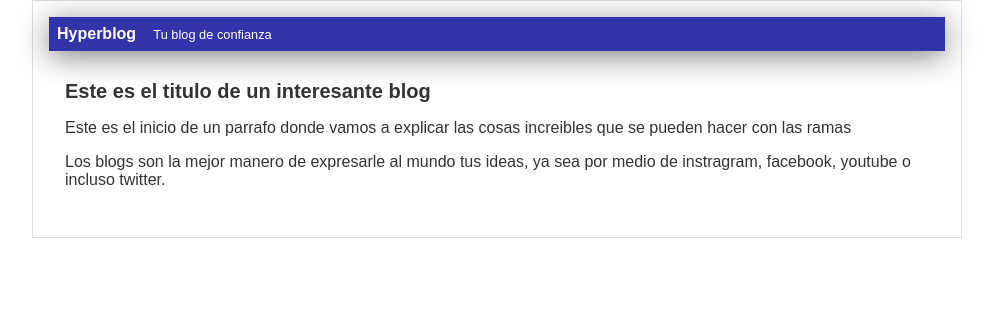
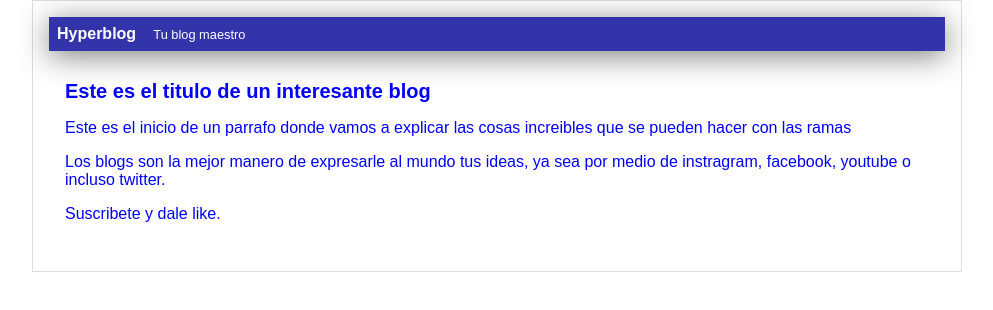
Before and after one commit to afrivillas2001/hyperbloggithub, a plain HTML site: page index.html in a window 1280 px wide. Shown: the whole page, without its empty margins (143-1136 px from the left). Drawn offline with Linux system fonts and the light colour scheme.

Commit message:
agregue suscripcion, cambie la cabecera maestra y todo azul

```diff
--- a/css/estilos.css
+++ b/css/estilos.css
@@ -1,5 +1,5 @@
 body{
-    color: #333;
+    color: blue;
     text-align: left;
     font-size: 16px;
     font-family: Arial, Helvetica, sans-serif;
--- a/index.html
+++ b/index.html
@@ -12,7 +12,7 @@
         <div class="cabecera">
             Hyperblog
             <span class="tagline">
-                Tu blog de confianza
+                Tu blog maestro
             </span>
         </div>
         <div class="post">
@@ -21,6 +21,9 @@
             <p>
                 Los blogs son la mejor manero de expresarle al mundo tus ideas, ya sea por medio de instragram, facebook, youtube o incluso twitter.
             </p>
+            <p>
+                Suscribete y dale like.
+            </p>
         </div>
     </div>
 </body>
```
